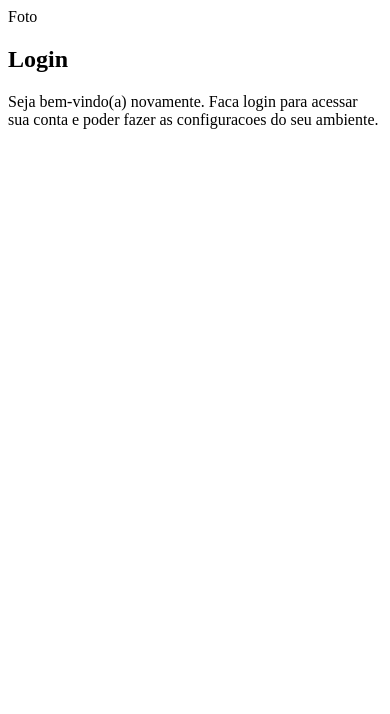
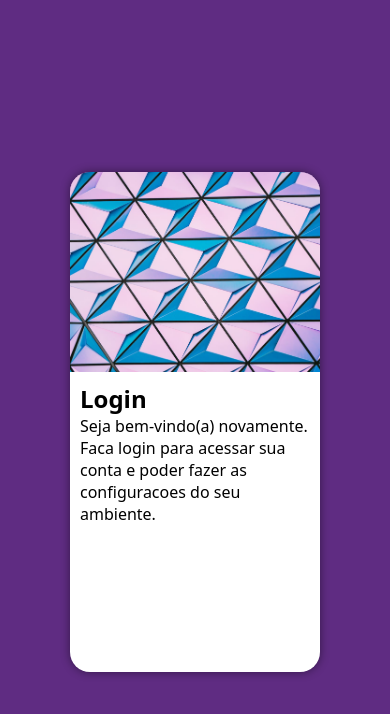
Before and after one commit to lipetws/projeto-login, a plain HTML site: page index.html in a window 390 px wide. Drawn offline with Linux system fonts and the light colour scheme.

Commit message:
mobile first

```diff
--- a/estilos/style.css
+++ b/estilos/style.css
@@ -5,3 +5,49 @@
     Verde: #49a09d
     lilas: #5f2c82
 */
+
+* {
+    font-family: system-ui, -apple-system, BlinkMacSystemFont, 'Segoe UI', Roboto, Oxygen, Ubuntu, Cantarell, 'Open Sans', 'Helvetica Neue', sans-serif;
+    padding: 0px;
+    margin: 0px;
+    box-sizing: border-box;
+}
+
+body, html {
+    background-color:#5f2c82 ;
+    height: 100vh;
+    width: 100vw;
+}
+
+main {
+    position: relative;
+    height: 100vh;
+    width: 100vw;
+}
+
+section#login {
+    position: absolute;
+    top: 50%;
+    left: 50%;
+    transform: translate(-50%, -50%);
+    overflow: hidden;
+
+    background-color: white;
+    width: 250px;
+    height: 500px;
+    border-radius: 20px;
+    box-shadow: 0px 0px 10px rgba(0, 0, 0, 0.459) ;
+}
+
+section#login > div#imagem {
+    display: block;
+    background: #5f2c82 url(../imagens/pexels-scottwebb-430207.jpg) no-repeat;
+    background-size: cover;
+    height: 200px;
+
+}
+
+section#login > div#formulario {
+    display: block;
+    padding: 10px;
+}
--- a/index.html
+++ b/index.html
@@ -10,7 +10,7 @@
     <main>
         <section id="login">
             <div id="imagem">
-                Foto
+
 
             </div>
             <div id="formulario">
```
